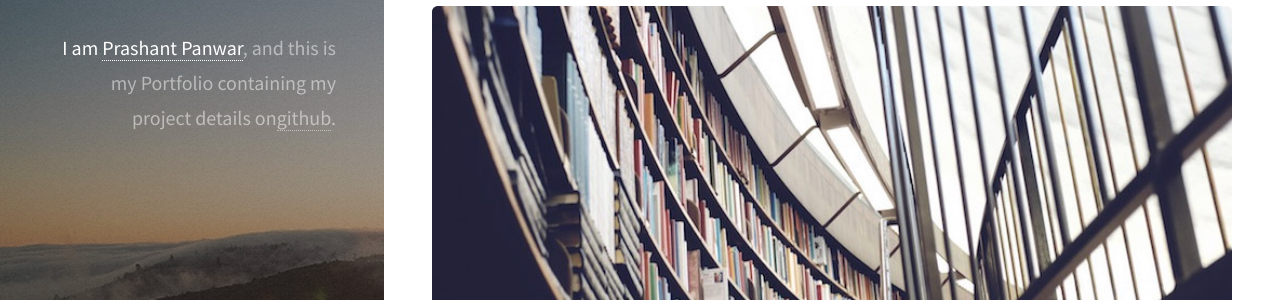
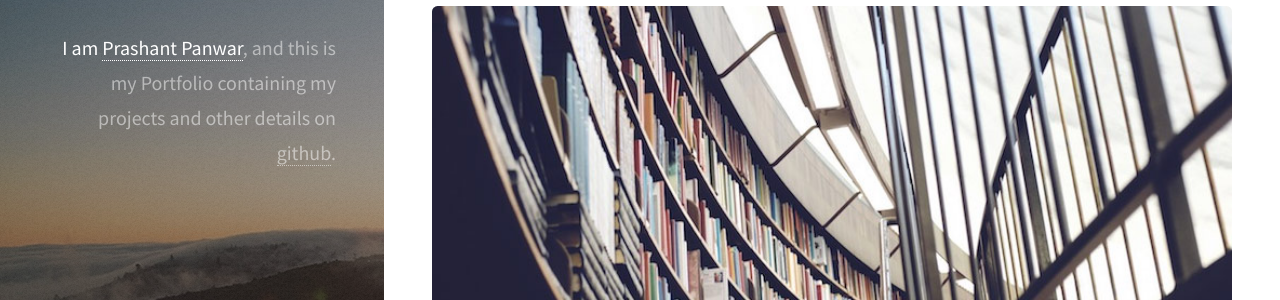
Before and after one commit to prshntpnwr/prshntpnwr.github.io, a Jekyll site: the page built from index.html, in a window 1280 px wide. Shown: the part 190-490 px from the top of the page. Built offline with Jekyll 4.4.1, drawn with Linux system fonts in a browser that asks for light colours; nearby versions of some CDN libraries.

Commit message:
refactor: adjust text

```diff
--- a/_layouts/default.html
+++ b/_layouts/default.html
@@ -26,9 +26,9 @@
 	<body id="top">
     <header id="header">
       <a href="{{ site.url }}" class="image avatar"><img class="editable" src="/images/avatar.png" alt="{{ site.author.name }}"></a>
-      <h1 class="editable"><strong>I am <a href="/">Prashant Panwar</a></strong>, and this is my<br> Portfolio
+      <h1 class="editable"><strong>I am <a href="/">Prashant Panwar</a></strong>, and this is my<br> Portfolio containing my projects
       <br>
-        containing my project details on<a href="https://github.com/prshntpnwr/">github</a>.</h1>
+       and other details on <a href="https://github.com/prshntpnwr/">github</a>.</h1>
     </header>
 
     {{ content }}
```
